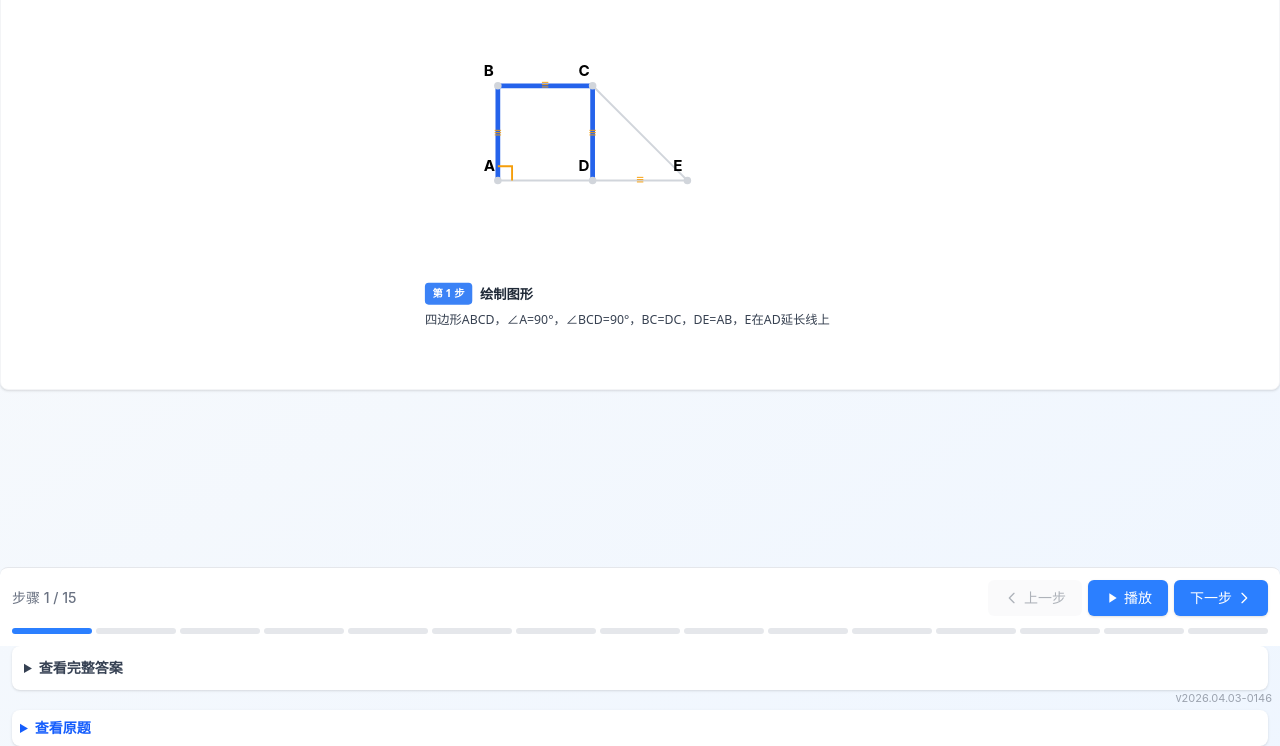
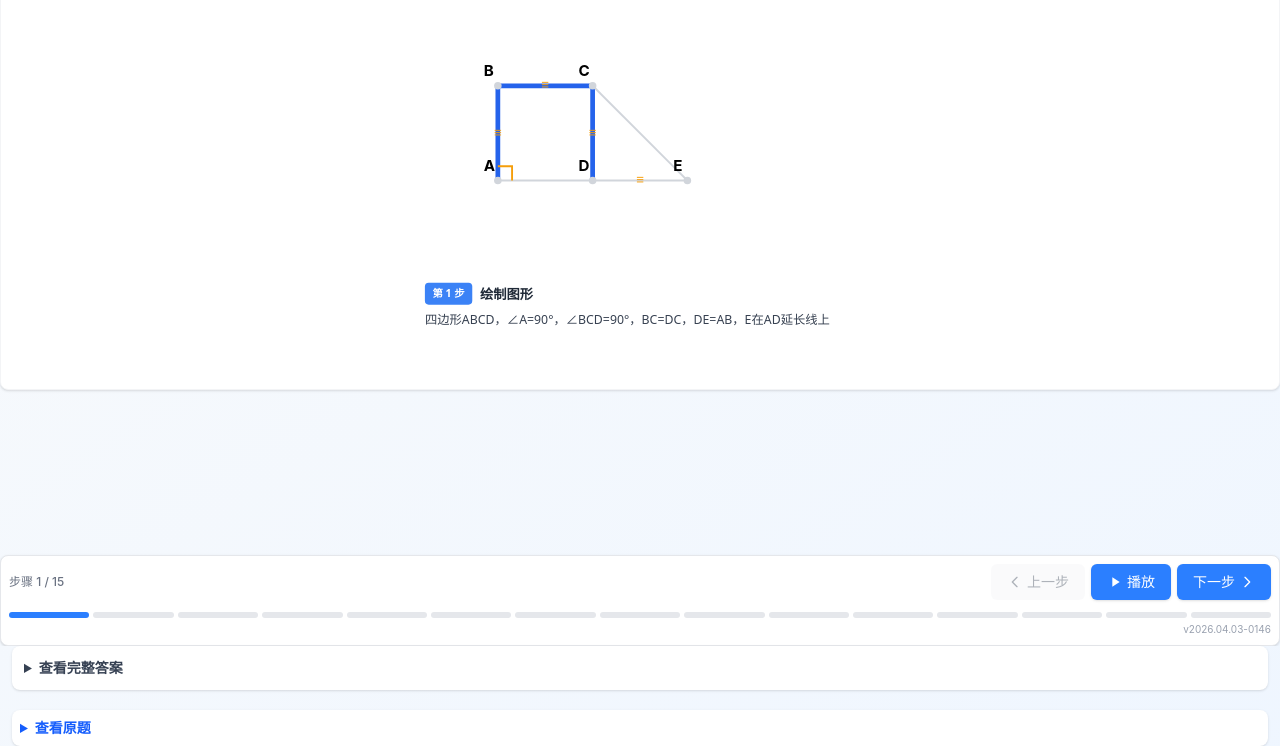
Before and after one commit to chanyuenpang/math-explainer, an Astro site: page /math-explainer/problem/math-001 in a window 1280 px wide. Shown: the part 86-832 px from the top of the page. Built offline with nearby package versions, Linux system fonts and the light colour scheme; Astro itself is replaced by a stand-in of ours.

```diff
--- a/src/components/StepPlayer.tsx
+++ b/src/components/StepPlayer.tsx
@@ -64,9 +64,9 @@
   const step = steps[currentStep];
 
   return (
-    <div className="w-full bg-white rounded-t-lg shadow-lg border-t border-gray-200 p-2 md:p-3 shrink-0 z-40">
-      <div className="flex flex-col sm:flex-row sm:items-center sm:justify-between gap-2 sm:gap-0">
-        <span className="text-sm text-gray-500 font-medium">
+    <div className="w-full bg-white rounded-lg shadow-sm border border-gray-200 p-2 shrink-0">
+      <div className="flex items-center justify-between gap-2">
+        <span className="text-xs text-gray-500 font-medium">
           步骤 {currentStep + 1} / {steps.length}
         </span>
         <div className="flex gap-1.5">
@@ -98,7 +98,7 @@
         ))}
       </div>
 
-      <div style={{ position: 'fixed', bottom: 8, right: 8, fontSize: 11, color: '#9CA3AF', zIndex: 9999 }}>
+      <div className="text-[10px] text-gray-400 text-right mt-1">
         v2026.04.03-0146
       </div>
     </div>
```
